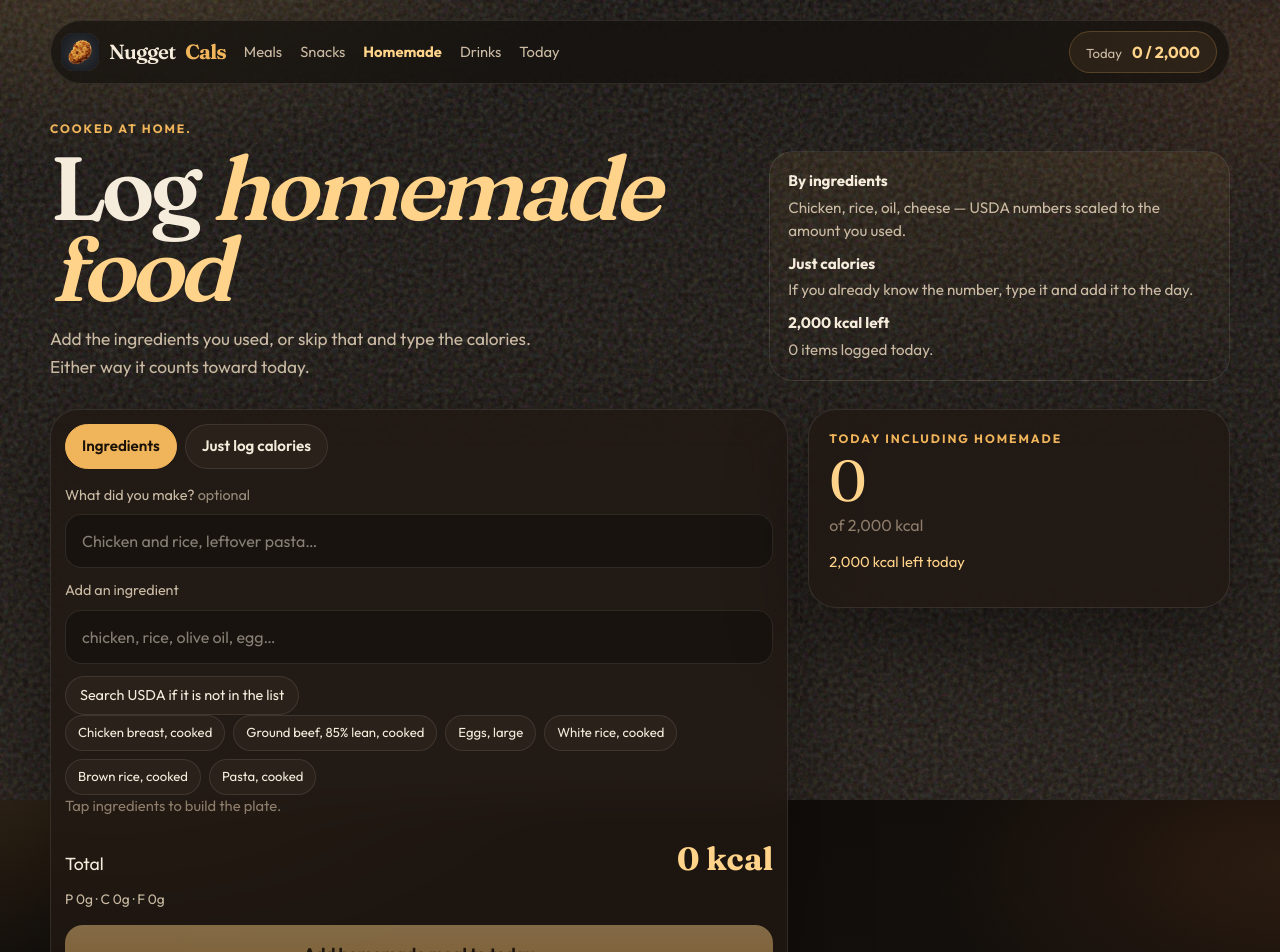
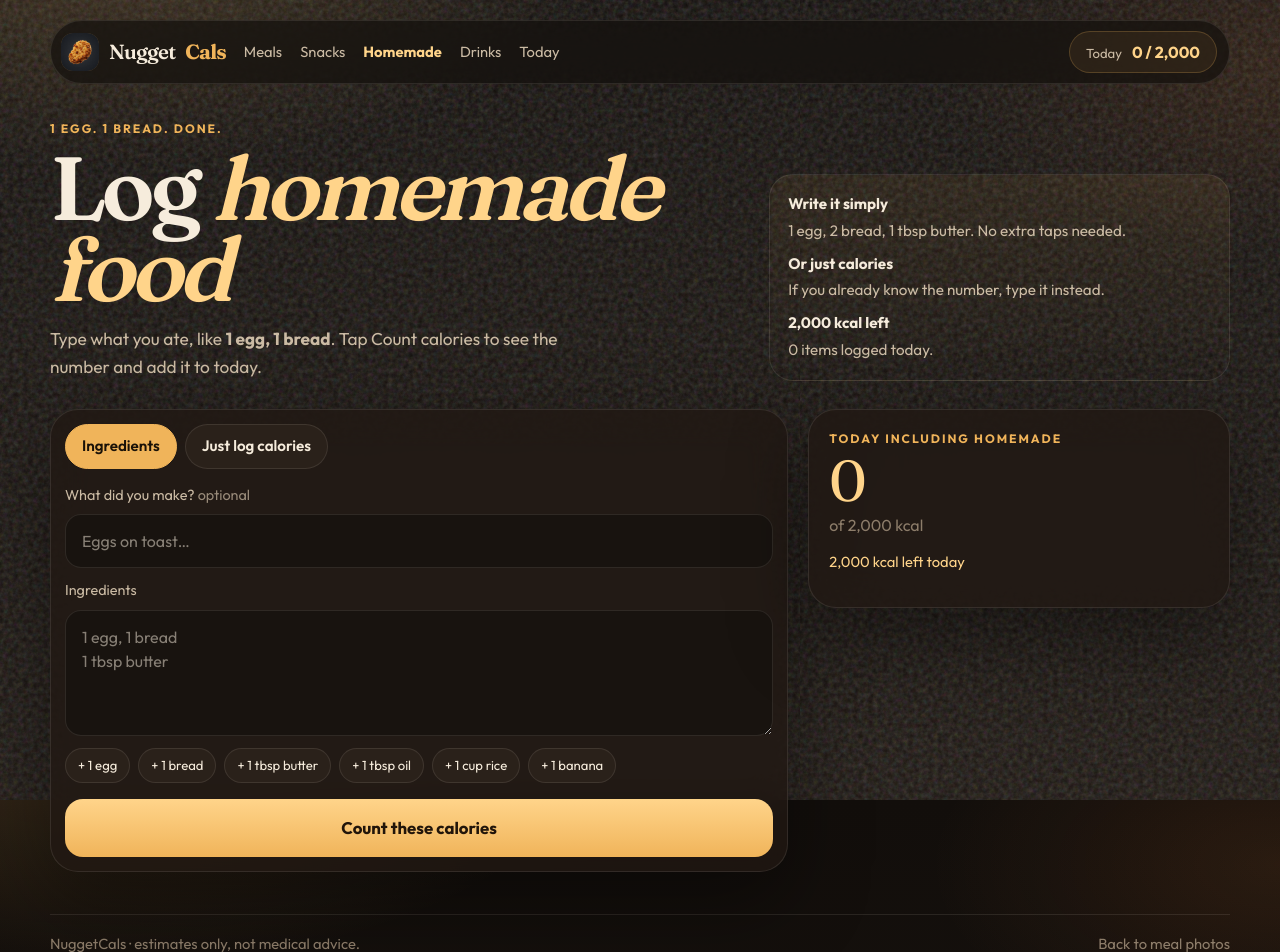
Before and after one commit to FrenchyX10/nuggetcals, a Next.js app: page /homemade in a window 1280 px wide. Shown: the top 952 px of the page. Built offline with nearby package versions, Linux system fonts and the light colour scheme.

Commit message:
Let homemade count calories from 1 egg, 1 bread.
The Count calories button is always clickable. Type simple amounts, see the breakdown, and add it to today.

```diff
--- a/app/globals.css
+++ b/app/globals.css
@@ -937,7 +937,31 @@
   list-style: none;
 }
 
+.ingredient-box {
+  width: 100%;
+  min-height: 110px;
+  resize: vertical;
+  border: 1px solid var(--line);
+  border-radius: 16px;
+  background: #18130f;
+  color: var(--ink);
+  padding: 14px 16px;
+  outline: none;
+  font: inherit;
+}
+
+.ingredient-box:focus {
+  border-color: var(--gold);
+}
+
+.homemade-result {
+  margin-top: 18px;
+}
+
 .ingredient-lines li {
+  display: flex;
+  justify-content: space-between;
+  gap: 12px;
   padding: 12px 14px;
   border: 1px solid var(--line);
   border-radius: 16px;
--- a/components/HomemadeApp.tsx
+++ b/components/HomemadeApp.tsx
@@ -6,7 +6,7 @@
 import { grams, kcal } from "@/lib/format";
 import { loadPlan } from "@/lib/plan";
 import {
-  searchIngredients,
+  parseIngredientList,
   scaleIngredient,
   type IngredientRecord,
 } from "@/lib/ingredients-data";
@@ -15,11 +15,14 @@
 
 const THUMB = svgThumb("#f0b45a", "H");
 
+const QUICK = ["1 egg", "1 bread", "1 tbsp butter", "1 tbsp oil", "1 cup rice", "1 banana"];
+
 type Line = {
   id: string;
   ingredient: IngredientRecord;
   unitIndex: number;
   amount: number;
+  label: string;
 };
 
 export function HomemadeApp() {
@@ -27,12 +30,11 @@
   const [planCalories, setPlanCalories] = useState(2000);
   const [mode, setMode] = useState<"ingredients" | "calories">("ingredients");
   const [mealName, setMealName] = useState("");
-  const [query, setQuery] = useState("");
-  const [hits, setHits] = useState<IngredientRecord[]>([]);
+  const [listText, setListText] = useState("");
   const [lines, setLines] = useState<Line[]>([]);
-  const [busy, setBusy] = useState(false);
   const [error, setError] = useState<string | null>(null);
   const [added, setAdded] = useState(false);
+
   const [quickCals, setQuickCals] = useState("");
   const [quickProtein, setQuickProtein] = useState("");
   const [quickCarbs, setQuickCarbs] = useState("");
@@ -45,7 +47,6 @@
 
   const today = useMemo(() => todayTotals(history), [history]);
   const remaining = planCalories - today.calories;
-  const suggestions = useMemo(() => searchIngredients(query).slice(0, 8), [query]);
 
   const totals = useMemo(() => {
     return lines.reduce(
@@ -65,57 +66,48 @@
     );
   }, [lines]);
 
-  function addIngredient(ingredient: IngredientRecord) {
-    setLines((current) => [
-      ...current,
-      {
-        id: crypto.randomUUID(),
-        ingredient,
-        unitIndex: 0,
-        amount: 1,
-      },
-    ]);
-    setQuery("");
-    setHits([]);
+  function appendQuick(phrase: string) {
+    setListText((current) => {
+      const next = current.trim();
+      return next ? `${next}, ${phrase}` : phrase;
+    });
+    setError(null);
   }
 
-  async function lookupIngredient() {
-    const text = query.trim();
-    if (text.length < 2) return;
-    setBusy(true);
-    setError(null);
-    try {
-      const response = await fetch("/api/ingredient", {
-        method: "POST",
-        headers: { "Content-Type": "application/json" },
-        body: JSON.stringify({ query: text }),
-      });
-      const data = (await response.json()) as {
-        ingredients?: IngredientRecord[];
-        error?: string;
-      };
-      if (!response.ok) throw new Error(data.error || "Ingredient lookup failed.");
-      setHits(data.ingredients ?? []);
-      if (!data.ingredients?.length) setError("No USDA ingredient matched that name.");
-    } catch (err) {
-      setError(err instanceof Error ? err.message : "Ingredient lookup failed.");
-    } finally {
-      setBusy(false);
-    }
+  function countIngredients() {
+    const text = listText.trim();
+    if (!text) {
+      setError("Type ingredients like 1 egg, 1 bread.");
+      return;
     }
 
-  function logIngredients() {
-    if (lines.length === 0) {
-      setError("Add at least one ingredient, or switch to Just log calories.");
+    const parsed = parseIngredientList(text);
+    if (parsed.lines.length === 0) {
+      setError(
+        parsed.unknown.length
+          ? `Could not read: ${parsed.unknown.join(", ")}. Try “1 egg, 1 bread”.`
+          : "Could not read those ingredients. Try “1 egg, 1 bread”.",
+      );
+      setLines([]);
       return;
     }
-    const items: FoodItem[] = lines.map((line) => {
+
+    const nextLines: Line[] = parsed.lines.map((row) => ({
+      id: `${row.ingredient.name}-${row.label}-${Math.random().toString(36).slice(2, 7)}`,
+      ingredient: row.ingredient,
+      unitIndex: row.unitIndex,
+      amount: row.amount,
+      label: row.label,
+    }));
+    setLines(nextLines);
+
+    const items: FoodItem[] = nextLines.map((line) => {
       const unit = line.ingredient.units[line.unitIndex] ?? line.ingredient.units[0];
       const scaled = scaleIngredient(line.ingredient, unit.grams * line.amount);
       return {
         name: line.ingredient.name,
         brandOrRestaurantItem: null,
-        portionDescription: `${line.amount} × ${unit.label} · ${scaled.grams}g`,
+        portionDescription: line.label,
         portionSize: "medium" as const,
         estimatedGrams: scaled.grams,
         calories: scaled.calories,
@@ -130,29 +122,51 @@
         notes: line.ingredient.source,
       };
     });
+
+    const mealTotals = items.reduce(
+      (acc, item) => {
+        acc.calories += item.calories;
+        acc.proteinG += item.proteinG;
+        acc.carbsG += item.carbsG;
+        acc.fatG += item.fatG;
+        acc.fiberG += item.fiberG;
+        acc.sugarG += item.sugarG;
+        acc.sodiumMg += item.sodiumMg;
+        return acc;
+      },
+      { calories: 0, proteinG: 0, carbsG: 0, fatG: 0, fiberG: 0, sugarG: 0, sodiumMg: 0 },
+    );
+
     const meal = mealFromTotals({
-      mealName: mealName || items.map((item) => item.name).slice(0, 3).join(" + "),
+      mealName:
+        mealName.trim() ||
+        items.map((item) => item.portionDescription).slice(0, 3).join(" + "),
       restaurant: "Homemade",
-      calories: totals.calories,
-      proteinG: totals.proteinG,
-      carbsG: totals.carbsG,
-      fatG: totals.fatG,
-      fiberG: totals.fiberG,
-      sugarG: totals.sugarG,
-      sodiumMg: totals.sodiumMg,
+      calories: mealTotals.calories,
+      proteinG: mealTotals.proteinG,
+      carbsG: mealTotals.carbsG,
+      fatG: mealTotals.fatG,
+      fiberG: mealTotals.fiberG,
+      sugarG: mealTotals.sugarG,
+      sodiumMg: mealTotals.sodiumMg,
       items,
       method: "usda",
       assumptions: [
-        "Homemade meal built from ingredients.",
-        "Calories are USDA-style numbers for the amounts you entered.",
+        `Counted from: ${text}`,
+        "Calories are USDA-style numbers for each ingredient.",
       ],
-      precisionNotes: "Homemade estimate from listed ingredients. Oils and sauces move the number most.",
+      precisionNotes: "Homemade estimate from 1 egg, 1 bread-style amounts.",
       sources: [{ title: "USDA FoodData Central", url: "https://fdc.nal.usda.gov/" }],
     });
+
     setHistory(addHistory(historyFromMeal(meal, THUMB, "Homemade")));
     setAdded(true);
-    setError(null);
-    window.setTimeout(() => setAdded(false), 1800);
+    setError(
+      parsed.unknown.length
+        ? `Logged. Skipped: ${parsed.unknown.join(", ")}`
+        : null,
+    );
+    window.setTimeout(() => setAdded(false), 2200);
   }
 
   function logCalories() {
@@ -175,10 +189,8 @@
     setHistory(addHistory(historyFromMeal(meal, THUMB, "Homemade")));
     setAdded(true);
     setError(null);
-    window.setTimeout(() => setAdded(false), 1800);
+    window.setTimeout(() => setAdded(false), 2200);
   }
-
-  const shownHits = hits.length > 0 ? hits : query.trim() ? suggestions : suggestions.slice(0, 6);
 
   return (
     <div className="page-shell">
@@ -191,25 +203,24 @@
       <main>
         <section className="hero" id="top">
           <div>
-            <p className="eyebrow">Cooked at home.</p>
+            <p className="eyebrow">1 egg. 1 bread. Done.</p>
             <h1>
               Log
               <em> homemade food</em>
             </h1>
             <p className="lede">
-              Add the ingredients you used, or skip that and type the calories.
-              Either way it counts toward today.
+              Type what you ate, like <strong>1 egg, 1 bread</strong>. Tap
+              Count calories to see the number and add it to today.
             </p>
           </div>
           <aside className="hero-aside">
             <p>
-              <strong>By ingredients</strong>
-              Chicken, rice, oil, cheese — USDA numbers scaled to the amount
-              you used.
+              <strong>Write it simply</strong>
+              1 egg, 2 bread, 1 tbsp butter. No extra taps needed.
             </p>
             <p>
-              <strong>Just calories</strong>
-              If you already know the number, type it and add it to the day.
+              <strong>Or just calories</strong>
+              If you already know the number, type it instead.
             </p>
             <p>
               <strong>{kcal(Math.max(0, remaining))} kcal left</strong>
@@ -242,7 +253,7 @@
               <input
                 value={mealName}
                 onChange={(event) => setMealName(event.target.value)}
-                placeholder="Chicken and rice, leftover pasta…"
+                placeholder="Eggs on toast…"
                 maxLength={80}
               />
             </label>
@@ -250,136 +261,70 @@
             {mode === "ingredients" ? (
               <>
                 <label className="field">
-                  <span>Add an ingredient</span>
-                  <input
-                    value={query}
+                  <span>Ingredients</span>
+                  <textarea
+                    className="ingredient-box"
+                    value={listText}
                     onChange={(event) => {
-                      setQuery(event.target.value);
-                      setHits([]);
+                      setListText(event.target.value);
                       setError(null);
                     }}
-                    onKeyDown={(event) => {
-                      if (event.key === "Enter") {
-                        event.preventDefault();
-                        if (suggestions[0]) addIngredient(suggestions[0]);
-                      }
-                    }}
-                    placeholder="chicken, rice, olive oil, egg…"
-                    maxLength={80}
+                    placeholder={"1 egg, 1 bread\n1 tbsp butter"}
+                    rows={4}
                   />
                 </label>
+                <div className="chips" aria-label="Quick add">
+                  {QUICK.map((phrase) => (
                     <button
-                  type="button"
-                  className="ghost"
-                  disabled={busy || query.trim().length < 2}
-                  onClick={() => void lookupIngredient()}
-                >
-                  {busy ? "Looking up USDA…" : "Search USDA if it is not in the list"}
-                </button>
-                <div className="chips" aria-label="Ingredient matches">
-                  {shownHits.map((item) => (
-                    <button
-                      key={item.name}
+                      key={phrase}
                       type="button"
                       className="chip"
-                      onClick={() => addIngredient(item)}
+                      onClick={() => appendQuick(phrase)}
                     >
-                      {item.name}
+                      + {phrase}
                     </button>
                   ))}
                 </div>
 
+                <button
+                  type="button"
+                  className="analyze"
+                  onClick={countIngredients}
+                >
+                  {added ? "Added to today" : "Count these calories"}
+                </button>
+
                 {lines.length > 0 ? (
+                  <div className="homemade-result">
+                    <div className="homemade-total">
+                      <span>This plate</span>
+                      <strong>{kcal(totals.calories)} kcal</strong>
+                    </div>
+                    <p className="snack-macros">
+                      P {grams(totals.proteinG)}g · C {grams(totals.carbsG)}g · F{" "}
+                      {grams(totals.fatG)}g
+                    </p>
                     <ul className="ingredient-lines">
                       {lines.map((line) => {
                         const unit =
-                        line.ingredient.units[line.unitIndex] ?? line.ingredient.units[0];
+                          line.ingredient.units[line.unitIndex] ??
+                          line.ingredient.units[0];
                         const scaled = scaleIngredient(
                           line.ingredient,
                           unit.grams * line.amount,
                         );
                         return (
                           <li key={line.id}>
-                          <strong>{line.ingredient.name}</strong>
-                          <div className="ingredient-controls">
-                            <input
-                              type="number"
-                              min={0.25}
-                              step={0.25}
-                              value={line.amount}
-                              onChange={(event) => {
-                                const value = Number(event.target.value);
-                                setLines((current) =>
-                                  current.map((row) =>
-                                    row.id === line.id
-                                      ? {
-                                          ...row,
-                                          amount: Number.isFinite(value)
-                                            ? Math.max(0.25, value)
-                                            : 1,
-                                        }
-                                      : row,
-                                  ),
-                                );
-                              }}
-                            />
-                            <select
-                              value={line.unitIndex}
-                              onChange={(event) => {
-                                const index = Number(event.target.value);
-                                setLines((current) =>
-                                  current.map((row) =>
-                                    row.id === line.id
-                                      ? { ...row, unitIndex: index }
-                                      : row,
-                                  ),
-                                );
-                              }}
-                            >
-                              {line.ingredient.units.map((option, index) => (
-                                <option key={option.label} value={index}>
-                                  {option.label}
-                                </option>
-                              ))}
-                            </select>
+                            <strong>
+                              {line.label} {line.ingredient.name.toLowerCase()}
+                            </strong>
                             <em>{kcal(scaled.calories)} kcal</em>
-                            <button
-                              type="button"
-                              className="icon-btn"
-                              aria-label={`Remove ${line.ingredient.name}`}
-                              onClick={() =>
-                                setLines((current) =>
-                                  current.filter((row) => row.id !== line.id),
-                                )
-                              }
-                            >
-                              ×
-                            </button>
-                          </div>
                           </li>
                         );
                       })}
                     </ul>
-                ) : (
-                  <p className="hint">Tap ingredients to build the plate.</p>
-                )}
-
-                <div className="homemade-total">
-                  <span>Total</span>
-                  <strong>{kcal(totals.calories)} kcal</strong>
                   </div>
-                <p className="snack-macros">
-                  P {grams(totals.proteinG)}g · C {grams(totals.carbsG)}g · F{" "}
-                  {grams(totals.fatG)}g
-                </p>
-                <button
-                  type="button"
-                  className="analyze"
-                  disabled={lines.length === 0}
-                  onClick={logIngredients}
-                >
-                  {added ? "Added to today" : "Add homemade meal to today"}
-                </button>
+                ) : null}
               </>
             ) : (
               <>
--- a/lib/ingredients-data.ts
+++ b/lib/ingredients-data.ts
@@ -25,7 +25,7 @@
 export const INGREDIENTS: IngredientRecord[] = [
   i("Chicken breast, cooked", ["chicken", "grilled chicken"], 165, 31, 0, 3.6, 0, 0, 74, [u("4 oz", 113), u("6 oz", 170), u("100 g", 100)], "USDA cooked chicken breast"),
   i("Ground beef, 85% lean, cooked", ["beef", "hamburger meat"], 250, 26, 0, 17, 0, 0, 75, [u("4 oz", 113), u("patty", 113), u("100 g", 100)], "USDA ground beef"),
-  i("Eggs, large", ["egg", "eggs"], 143, 13, 0.7, 9.5, 0, 0.4, 142, [u("1 large", 50), u("2 large", 100), u("3 large", 150)], "USDA large egg"),
+  i("Egg", ["egg", "eggs", "large egg"], 143, 13, 0.7, 9.5, 0, 0.4, 142, [u("1 egg", 50), u("100 g", 100)], "USDA large egg"),
   i("White rice, cooked", ["rice"], 130, 2.7, 28, 0.3, 0.4, 0, 1, [u("1/2 cup", 79), u("1 cup", 158), u("100 g", 100)], "USDA white rice"),
   i("Brown rice, cooked", ["brown rice"], 123, 2.7, 26, 1, 1.6, 0.2, 4, [u("1/2 cup", 98), u("1 cup", 195), u("100 g", 100)], "USDA brown rice"),
   i("Pasta, cooked", ["spaghetti", "noodles"], 158, 5.8, 31, 0.9, 1.8, 0.6, 1, [u("1 cup", 140), u("2 cups", 280), u("100 g", 100)], "USDA pasta"),
@@ -46,7 +46,7 @@
   i("Apple", ["apple"], 52, 0.3, 14, 0.2, 2.4, 10, 1, [u("1 medium", 182), u("1 cup sliced", 110)], "USDA apple"),
   i("Blueberries", ["blueberry"], 57, 0.7, 14, 0.3, 2.4, 10, 1, [u("1/2 cup", 74), u("1 cup", 148)], "USDA blueberries"),
   i("Oats, dry", ["oatmeal", "oats"], 389, 17, 66, 7, 11, 1, 2, [u("1/2 cup", 40), u("1 cup", 80)], "USDA oats"),
-  i("Bread, wheat", ["bread", "toast"], 267, 13, 49, 3.4, 6, 6, 491, [u("1 slice", 32), u("2 slices", 64)], "USDA wheat bread"),
+  i("Bread", ["bread", "toast", "slice of bread", "white bread", "wheat bread"], 267, 13, 49, 3.4, 6, 6, 491, [u("1 slice", 32), u("100 g", 100)], "USDA wheat bread"),
   i("Tortilla, flour", ["tortilla"], 312, 8, 51, 8, 3, 2, 636, [u("1 medium", 49), u("1 large", 72)], "USDA flour tortilla"),
   i("Peanut butter", ["peanut butter"], 588, 25, 20, 50, 6, 9, 17, [u("1 tbsp", 16), u("2 tbsp", 32)], "USDA peanut butter"),
   i("Sugar, white", ["sugar"], 387, 0, 100, 0, 0, 100, 0, [u("1 tsp", 4), u("1 tbsp", 12), u("1/4 cup", 50)], "USDA sugar"),
@@ -121,6 +121,84 @@
     .map((row) => row.item);
 }
 
+export type ParsedIngredient = {
+  ingredient: IngredientRecord;
+  amount: number;
+  unitIndex: number;
+  grams: number;
+  label: string;
+};
+
+export function parseIngredientList(text: string): {
+  lines: ParsedIngredient[];
+  unknown: string[];
+} {
+  const chunks = text
+    .split(/,|\n|;|\band\b/i)
+    .map((part) => part.trim())
+    .filter(Boolean);
+  const lines: ParsedIngredient[] = [];
+  const unknown: string[] = [];
+
+  for (const chunk of chunks) {
+    const parsed = parseOneIngredient(chunk);
+    if (parsed) lines.push(parsed);
+    else unknown.push(chunk);
+  }
+  return { lines, unknown };
+}
+
+function parseOneIngredient(chunk: string): ParsedIngredient | null {
+  const raw = chunk.trim();
+  if (!raw) return null;
+  const match = raw.match(/^(\d+(?:\.\d+)?)\s*(.*)$/);
+  const amount = match ? Number(match[1]) : 1;
+  const rest = normalizeName(match ? match[2] : raw);
+  if (!rest || !Number.isFinite(amount) || amount <= 0) return null;
+
+  const withoutUnit = rest
+    .replace(
+      /\b(slices?|pieces?|eggs?|cups?|tbsp|tablespoons?|tsp|teaspoons?|oz|ounces?|grams?|g|large|medium|small)\b/g,
+      " ",
+    )
+    .replace(/\s+/g, " ")
+    .trim();
+  const nameQuery = withoutUnit || rest;
+  const ingredient = searchIngredients(nameQuery)[0];
+  if (!ingredient) return null;
+
+  const unitIndex = pickUnitIndex(ingredient, rest);
+  const unit = ingredient.units[unitIndex] ?? ingredient.units[0];
+  return {
+    ingredient,
+    amount,
+    unitIndex,
+    grams: unit.grams * amount,
+    label: `${trimNumber(amount)} ${unit.label.replace(/^1\s+/, "")}`,
+  };
+}
+
+function pickUnitIndex(ingredient: IngredientRecord, rest: string) {
+  const blob = ` ${rest} `;
+  const scored = ingredient.units.map((unit, index) => {
+    const label = normalizeName(unit.label);
+    let score = index === 0 ? 1 : 0;
+    if (blob.includes(` ${label} `) || rest.includes(label)) score += 5;
+    if (/\b(tbsp|tablespoon)/.test(rest) && /tbsp|tablespoon/.test(label)) score += 4;
+    if (/\b(tsp|teaspoon)/.test(rest) && /tsp|teaspoon/.test(label)) score += 4;
+    if (/\bcups?\b/.test(rest) && /\bcup/.test(label)) score += 4;
+    if (/\b(slices?|bread)\b/.test(rest) && /slice/.test(label)) score += 4;
+    if (/\beggs?\b/.test(rest) && /egg/.test(label)) score += 4;
+    return { index, score };
+  });
+  scored.sort((a, b) => b.score - a.score);
+  return scored[0]?.index ?? 0;
+}
+
+function trimNumber(value: number) {
+  return Number.isInteger(value) ? String(value) : String(Math.round(value * 100) / 100);
+}
+
 export function scaleIngredient(item: IngredientRecord, grams: number) {
   const scale = grams / 100;
   return {
```
Lines whose indentation alone changed are shown as unchanged.
